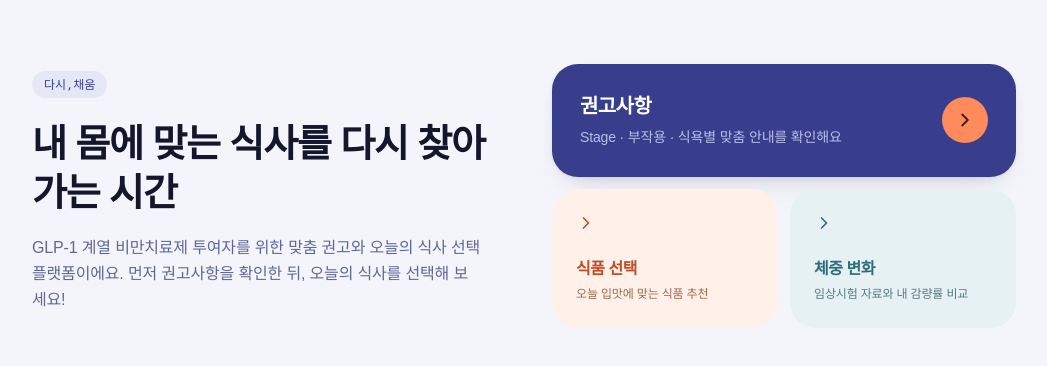
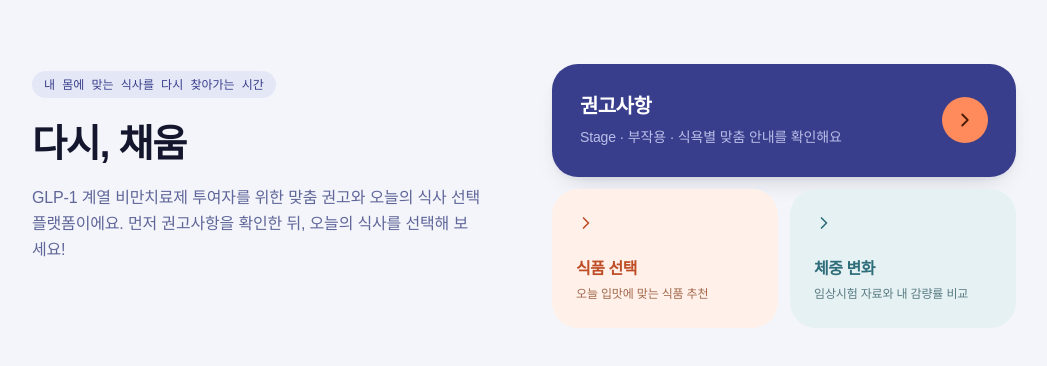
Before and after one commit to dcfmv2m7gw-blip/glp1-diet-guide, a React (Vite) app: page / in a window 1280 px wide. Shown: the top 366 px of the page, without its empty margins (116-1163 px from the left). Built offline with nearby package versions, Linux system fonts and the light colour scheme; a web font is replaced by a local one.

Commit message:
제목 2차 수정

```diff
--- a/src/App.jsx
+++ b/src/App.jsx
@@ -1821,10 +1821,10 @@ export default function App() {
             {/* 왼쪽: 소개 (데스크톱에서는 옆으로, 모바일에서는 위로) */}
             <div className="lg:flex-1 lg:pt-2">
               <span className="font-mono text-xs tracking-widest px-3 py-1.5 rounded-full" style={{ background: C.sagePale, color: C.sageDeep }}>
-                다시,채움
+                내 몸에 맞는 식사를 다시 찾아가는 시간
               </span>
               <h1 className="font-display text-[30px] md:text-[38px] font-semibold leading-[1.3] mt-6" style={{ color: C.ink }}>
-                내 몸에 맞는 식사를 다시 찾아가는 시간
+                다시, 채움
               </h1>
               <p className="mt-4 max-w-md text-sm md:text-base leading-relaxed" style={{ color: C.ink60 }}>
                 GLP-1 계열 비만치료제 투여자를 위한 맞춤 권고와 오늘의 식사 선택 플랫폼이에요. 먼저 권고사항을 확인한 뒤, 오늘의 식사를 선택해 보세요!
```
